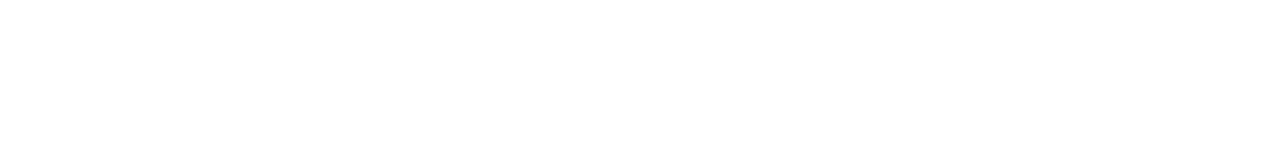
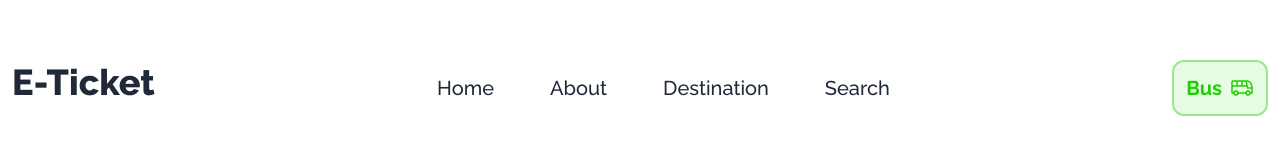
Before and after one commit to ibrahim-khalil00/assignment-5.0, a plain HTML site: page index.html in a window 1280 px wide. Drawn offline with nearby package versions, Linux system fonts and the light colour scheme.

Commit message:
added header section

```diff
--- a/index.html
+++ b/index.html
@@ -33,6 +33,38 @@
         }
       </style>
     </head>
-    <body></body>
+    <body>
+      <header>
+        <nav class="container mx-auto mt-3 px-3 lg:mt-12 font-raleway">
+          <div
+            class="lg:flex justify-center lg:justify-between items-center space-y-3 md:space-x-1 lg:space-x-1"
+          >
+            <div>
+              <h1
+                class="text-center md:text-left lg:text-left text-2xl lg:text-4xl font-extrabold"
+              >
+                E-Ticket
+              </h1>
+            </div>
+            <div
+              class="md:flex items-center text-center md:text-center gap-11 space-x-3 text-xl font-medium"
+            >
+              <a href="#">Home</a>
+              <a href="#">About</a>
+              <a href="#">Destination</a>
+              <a href="#">Search</a>
+            </div>
+            <div class="flex gap-6 justify-center items-center">
+              <button
+                class="p-3 bg-[#1DD1001A] text-[#1DD100] text-xl rounded-xl font-bold flex gap-2 justify-center items-center border-[#1DD10066] border-2"
+              >
+                <h1>Bus</h1>
+                <img src="images/bus-icon.png" alt="" />
+              </button>
+            </div>
+          </div>
+        </nav>
+      </header>
+    </body>
   </html>
 </html>
```
